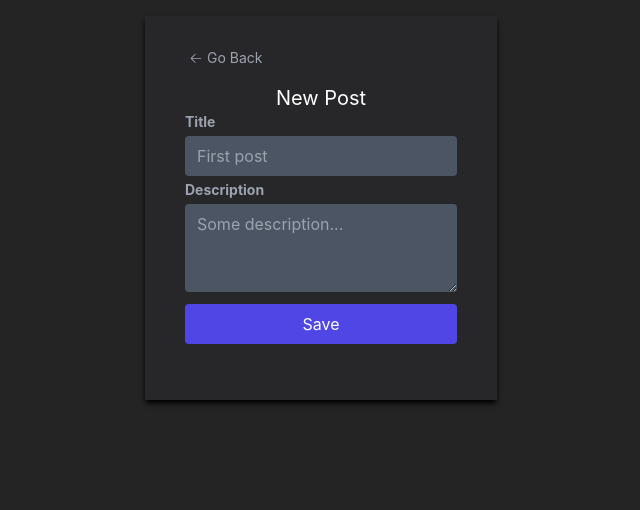
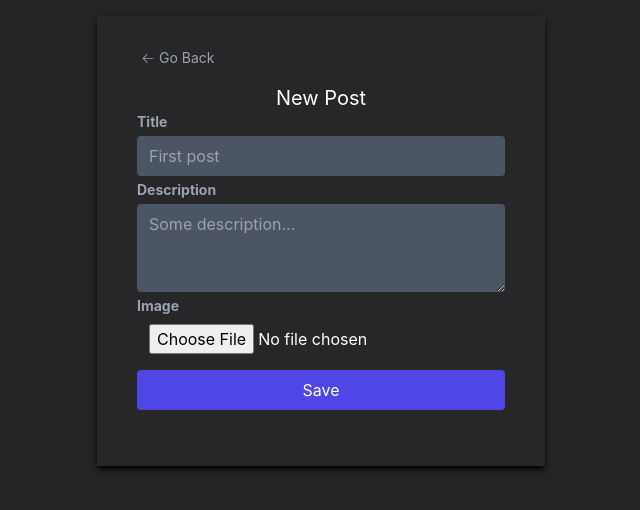
Before and after one commit to ManuuMT/mern-stack-gallery, a React (Vite) app in the folder client/: page /posts/new in a window 1280 px wide. Shown: the top 510 px of the page, without its empty margins (319-959 px from the left). Built offline with nearby package versions, Linux system fonts and the light colour scheme; no server answers.

Commit message:
Upload images fn implemented

```diff
--- a/client/src/components/PostCard.tsx
+++ b/client/src/components/PostCard.tsx
@@ -16,13 +16,13 @@
   const HandleDelete = (id: string) => {
     toast(
       (t) => (
-        <div>
+        <div className="flex flex-col items-center gap-1">
           <p className="text-white">
             Do you want to delete <strong>{props.post.title}</strong>?
           </p>
           <div>
             <button
-              className="bg-red-500 hover:bg-red-400 px-3 py-2 text-sm text-white rounded-sm mx-2"
+              className="bg-red-500 hover:bg-red-400 px-3 py-1 text-sm text-white rounded mx-2"
               onClick={() => {
                 deletePost(id);
                 toast.dismiss(t.id);
@@ -31,7 +31,7 @@
               Delete
             </button>
             <button
-              className="bg-slate-400 hover:bg-slate-500 px-3 py-2 text-white rounded-sm mx-2"
+              className="bg-slate-400 hover:bg-slate-500 px-3 py-1 text-white rounded mx-2"
               onClick={() => toast.dismiss(t.id)}
             >
               Cancel
@@ -50,14 +50,14 @@
 
   return (
     <div
-      className="bg-zinc-800 text-white rounded-md shadow-md shadow-black hover:bg-zinc-700 hover:cursor-pointer"
+      className="bg-zinc-800 text-white rounded-md shadow-md shadow-black hover:bg-zinc-700 hover:cursor-pointer h-fit"
       onClick={() => navigate(`/posts/${props.post._id}`)}
     >
       <div className="px-4 py-7">
         <div className="flex justify-between items-center">
           <h3 className="text-md font-semibold">{props.post.title}</h3>
           <button
-            className="bg-red-600 text-sm px-2 py-1 rounded-sm"
+            className="bg-red-600 text-sm px-2 py-1 rounded"
             onClick={(e) => {
               e.stopPropagation();
               HandleDelete(props.post._id!);
--- a/client/src/context/postContext.tsx
+++ b/client/src/context/postContext.tsx
@@ -45,7 +45,6 @@
 
   const updatePost = async (id: string, values: Partial<Post>) => {
     const res = await updatePostRequest(id, values);
-    console.log(res);
     if (res.data) {
       setPosts(posts.map((post) => (post._id === id ? res.data : post)));
     }
--- a/client/src/pages/HomePage.tsx
+++ b/client/src/pages/HomePage.tsx
@@ -34,7 +34,7 @@
         </h1>
         <Link
           to="/posts/new"
-          className="bg-indigo-600 px-4 py-2 text-white hover:bg-indigo-500"
+          className="bg-indigo-600 rounded px-4 py-2 text-white hover:bg-indigo-500"
         >
           Create Post
         </Link>
--- a/client/src/pages/PostForm.tsx
+++ b/client/src/pages/PostForm.tsx
@@ -49,7 +49,7 @@
               navigate("/");
             }}
           >
-            {({ handleSubmit }) => (
+            {({ handleSubmit, setFieldValue }) => (
               <Form onSubmit={handleSubmit} className="flex flex-col">
                 <label
                   htmlFor="title"
@@ -85,6 +85,18 @@
                   className="text-red-400 text-sm"
                   name="description"
                 />
+                <label
+                  htmlFor="Image"
+                  className="text-sm block font-bold text-gray-400"
+                >
+                  Image
+                </label>
+                <input
+                  type="file"
+                  name="image"
+                  className="px-3 py-2 focus: outline-none rounded"
+                  onChange={(e) => setFieldValue("image", e.target.files?.[0])}
+                />
                 <button
                   type="submit"
                   className="bg-indigo-600 hover:bg-indigo-500 px-4 py-2 rounded mt-2 focus: outline-none disabled:bg-indigo-400"
--- a/client/src/services/posts.ts
+++ b/client/src/services/posts.ts
@@ -7,8 +7,19 @@
 export const deletePostRequest = async (id: string) =>
   await axios.delete(`http://localhost:4000/posts/${id}`);
 
-export const createPostRequest = async (post: Post) =>
-  await axios.post("http://localhost:4000/posts", post);
+export const createPostRequest = async (post: any) => {
+  const form = new FormData();
+
+  for (let key in post) {
+    form.append(key, post[key]);
+  }
+
+  return await axios.post("http://localhost:4000/posts", form, {
+    headers: {
+      "Content-Type": "multipart/form-data",
+    },
+  });
+};
 
 export const getSinglePostsRequest = async (id: string) =>
   await axios.get(`http://localhost:4000/posts/${id}`);
```
